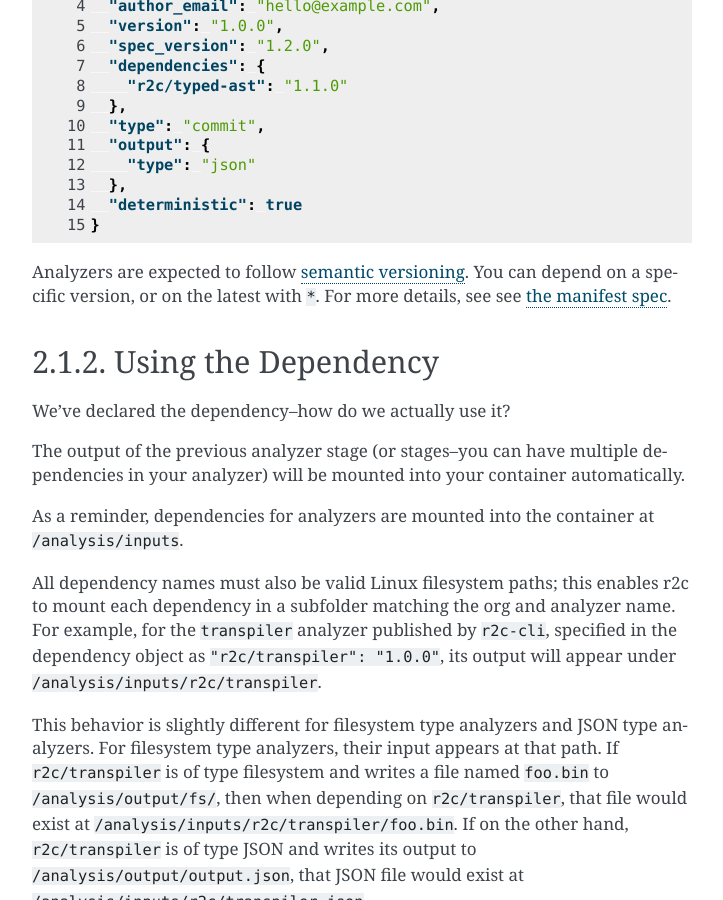
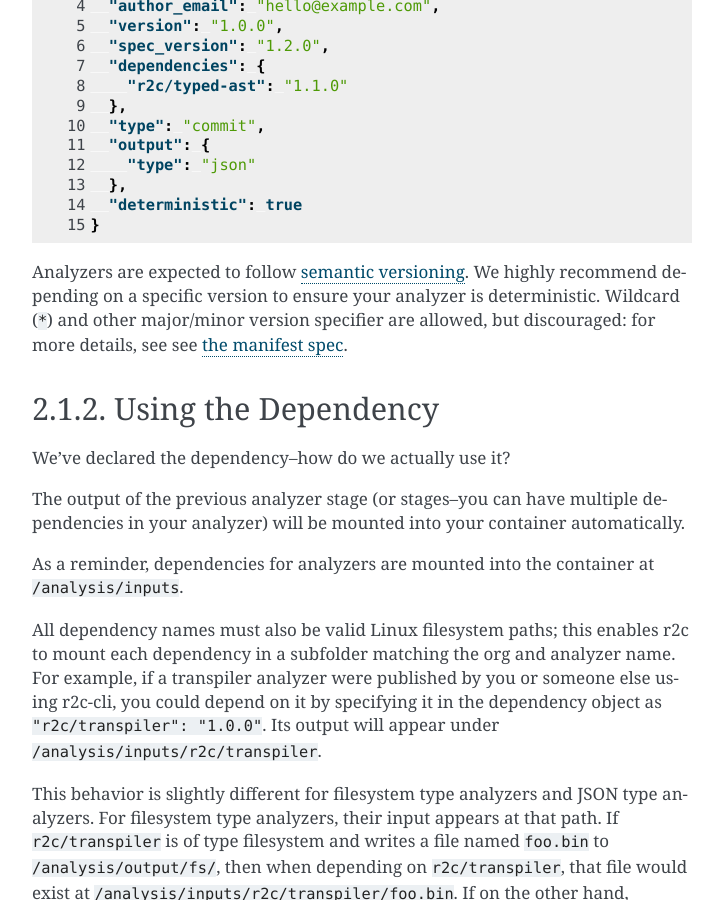
Before and after one commit to semgrep/docs, a Sphinx documentation site: the page built from docs/pipelines/depending-on-analyzers.rst, in a window 1280 px wide and 900 px high, scrolled down 541 px. Shown: the whole window, without its empty margins (388-1111 px from the left). Built offline with Sphinx 7.4.7, drawn with Linux system fonts in a browser that asks for light colours.

Commit message:
more code review comments

```diff
--- a/docs/api/containers.rst
+++ b/docs/api/containers.rst
@@ -19,7 +19,7 @@ its output will appear under ``/analysis/inputs/r2c/transpiler``.
 
 This behavior is slightly different for filesystem type analyzers and JSON type analyzers. For
 filesystem type analyzers, their input appears at that path. If ``r2c/transpiler`` is of type
-filesystem and writes a file named ``foo.bin`` to ``/analysis/output/output/``, then when depending
+filesystem and writes a file named ``foo.bin`` to ``/analysis/output/fs``, then when depending
 on ``r2c/tranpsiler``, that file would exist at ``/analysis/inputs/r2c/transpiler/foo.bin``. If on
 the other hand, ``r2c/transpiler`` is of type JSON and writes its output to
 ``/analysis/output/output.json``, that JSON file would exist at
--- a/docs/api/manifest.rst
+++ b/docs/api/manifest.rst
@@ -37,7 +37,9 @@ following fields in the top-level JSON object:
    container runs, e.g. ``/analysis/inputs/r2c/transpiler``.
 
    Analyzers are expected to follow `semantic versioning <https://semver.org/>`. You can depend on a
-   specific version, or on ``*`` to keep up to date with the latest.
+   specific version, or on ``*`` to keep up to date with the latest. To keep your analyzer deterministic, we
+   highly recommend depending on a specific version. Semver caret and tilde ranges like ``~1.1.0`` or ``^1.1.0``
+   are allowed, but discouraged.
 
 **type** : *"constant", "commit", or "git"*
    The type of input for which this analyzer produces a unique output.
--- a/docs/pipelines/depending-on-analyzers.rst
+++ b/docs/pipelines/depending-on-analyzers.rst
@@ -17,7 +17,8 @@ We'll initialize an analyzer with ``r2c init`` and call it *typed-ast-rules-exam
     :language: json
 
 Analyzers are expected to follow `semantic versioning <https://semver.org/>`_.
-You can depend on a specific version, or on the latest with ``*``. For more details, see see :ref:`the manifest spec <analyzer_json_manifest_spec>`.
+We highly recommend depending on a specific version to ensure your analyzer is deterministic.
+Wildcard (``*``) and other major/minor version specifier are allowed, but discouraged: for more details, see see :ref:`the manifest spec <analyzer_json_manifest_spec>`.
 
 
 Using the Dependency
@@ -31,9 +32,9 @@ will be mounted into your container automatically.
 As a reminder, dependencies for analyzers are mounted into the container at ``/analysis/inputs``.
 
 All dependency names must also be valid Linux filesystem paths; this enables r2c to mount each
-dependency in a subfolder matching the org and analyzer name. For example, for the ``transpiler``
-analyzer published by ``r2c-cli``, specified in the dependency object as ``"r2c/transpiler": "1.0.0"``,
-its output will appear under ``/analysis/inputs/r2c/transpiler``.
+dependency in a subfolder matching the org and analyzer name. For example, if a transpiler analyzer
+were published by you or someone else using r2c-cli, you could depend on it by specifying it in
+the dependency object as ``"r2c/transpiler": "1.0.0"``. Its output will appear under ``/analysis/inputs/r2c/transpiler``.
 
 This behavior is slightly different for filesystem type analyzers and JSON type analyzers. For
 filesystem type analyzers, their input appears at that path. If ``r2c/transpiler`` is of type
```
Also changed, not shown: docs/intro/custom-inputs.rst (+6 -6 lines), 1 other file.
